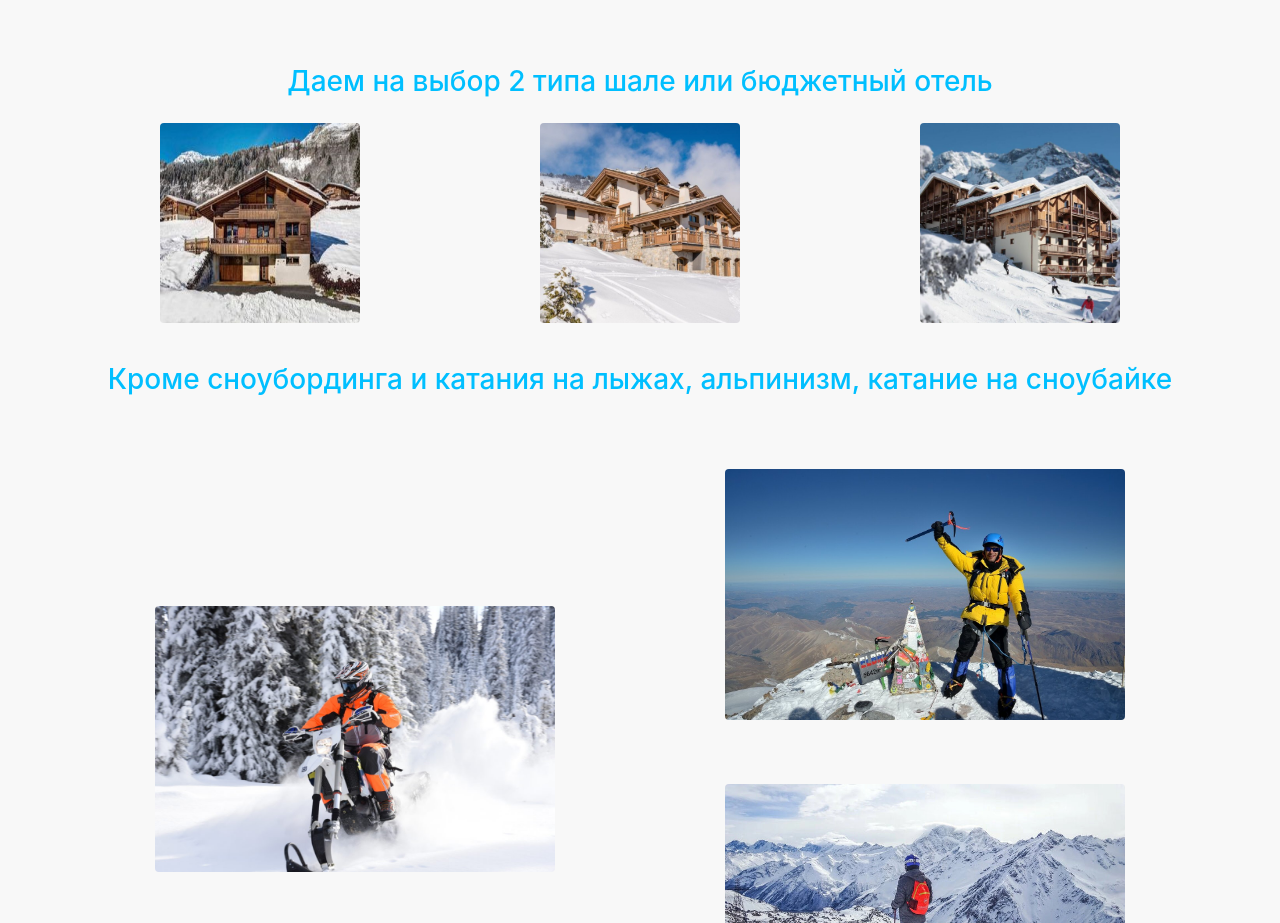
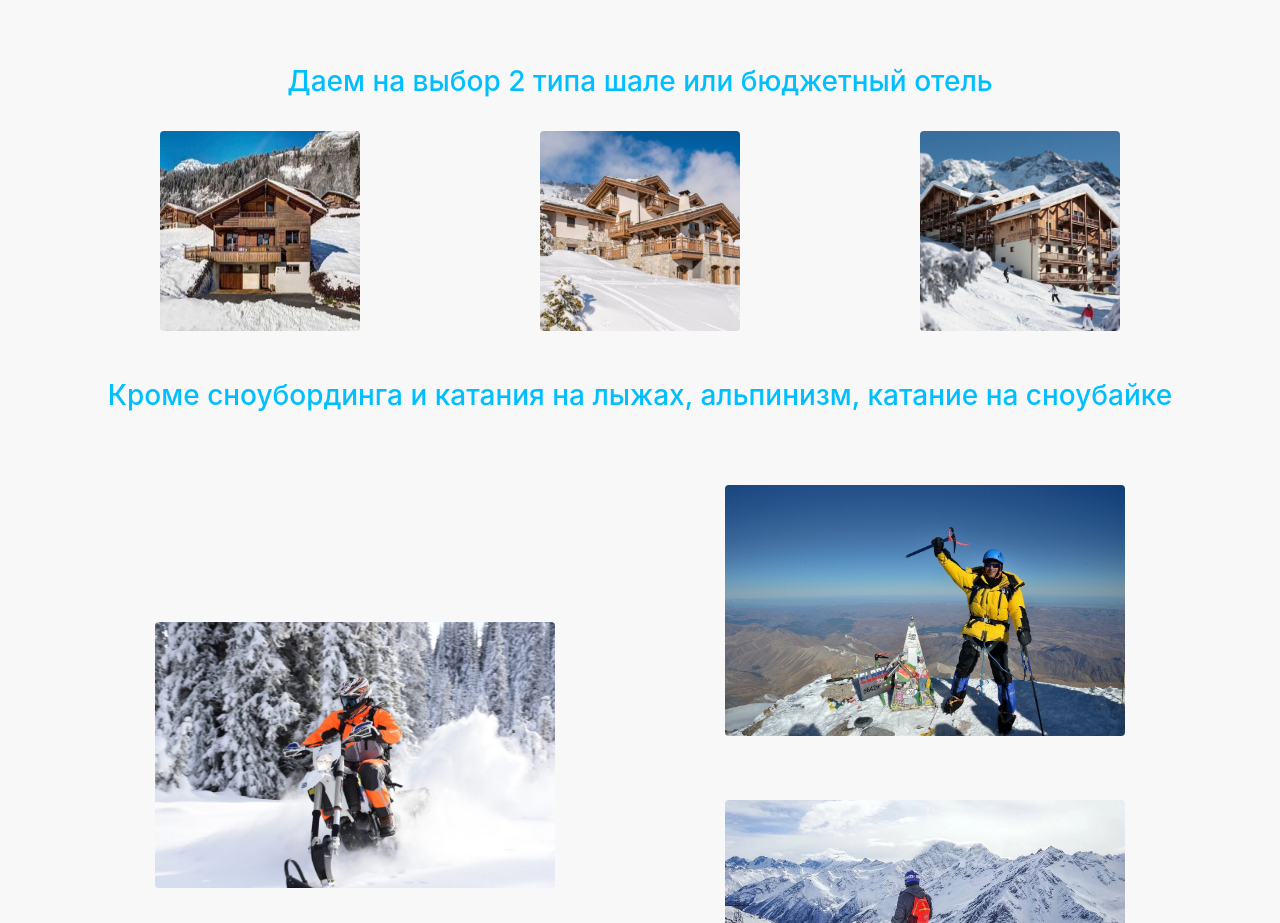
Before and after one commit to RuslanOsmanov/WebForUniversity, a website: page index.html in a window 1280 px wide. Shown: the part 1740-2663 px from the top of the page. Drawn offline with nearby package versions, Linux system fonts and the light colour scheme.

Commit message:
Update style.css

```diff
--- a/style.css
+++ b/style.css
@@ -78,7 +78,7 @@ li{
 }
 .house{
     height: 20vh;
-    margin: 2vh;
+    margin: 3vh;
 }
 .total_price{
     background-color: #B9E4F2;
```
